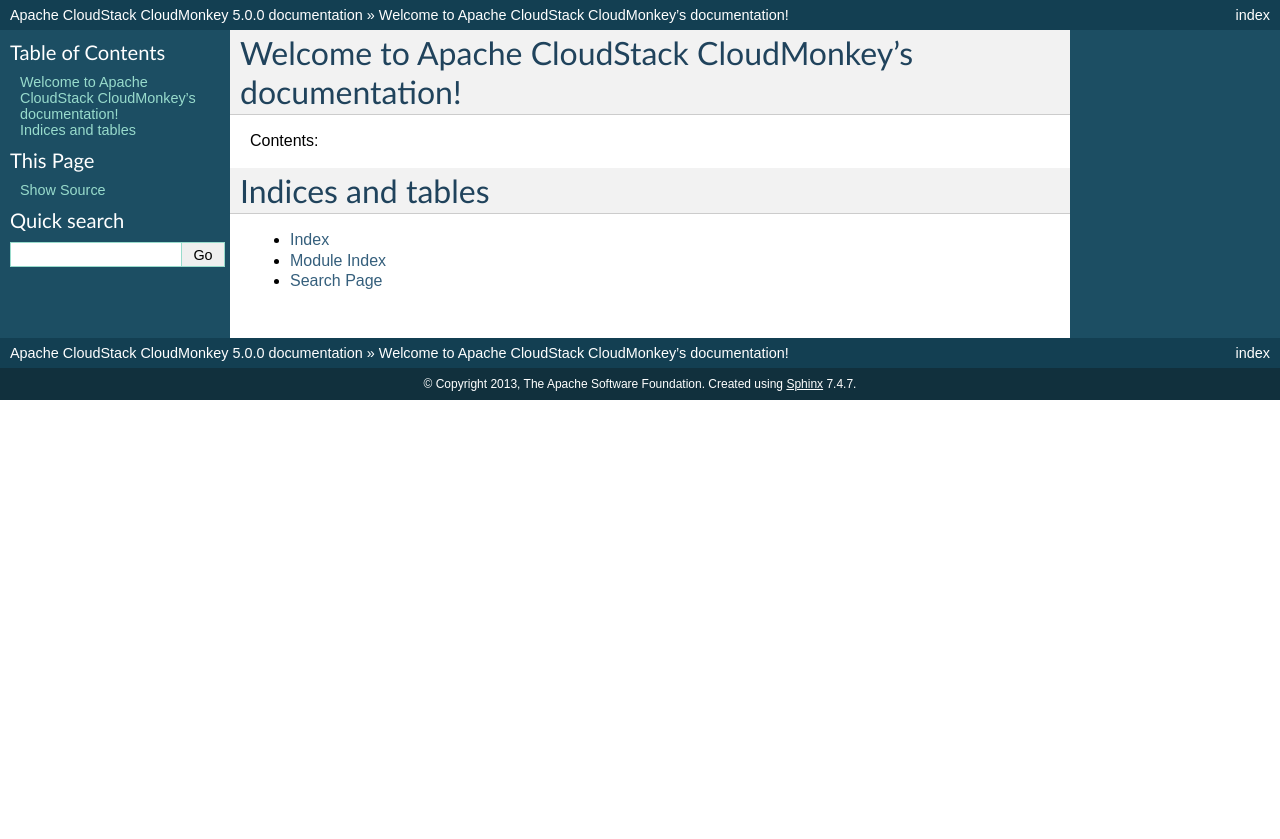
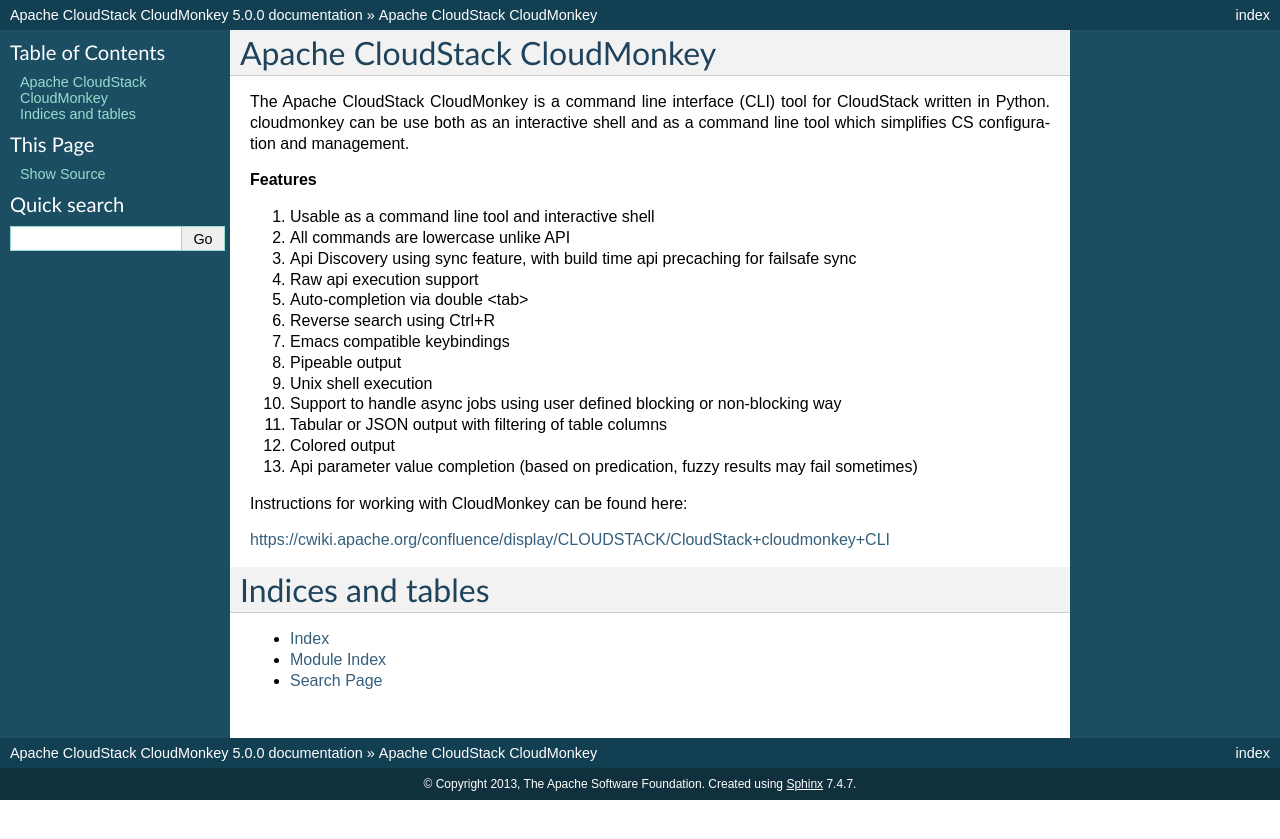
Before and after one commit to apache/cloudstack-cloudmonkey, a Sphinx documentation site: the page built from docs/source/index.rst, in a window 1280 px wide. Shown: the top 839 px of the page. Built offline with Sphinx 7.4.7, drawn with Linux system fonts in a browser that asks for light colours.

Commit message:
Adding some content to index.rst

```diff
--- a/docs/source/index.rst
+++ b/docs/source/index.rst
@@ -1,17 +1,31 @@
-.. Apache CloudStack CloudMonkey documentation master file, created by
-   sphinx-quickstart on Tue Sep 24 13:08:09 2013.
-   You can adapt this file completely to your liking, but it should at least
-   contain the root `toctree` directive.
+Apache CloudStack CloudMonkey
+=============================
 
-Welcome to Apache CloudStack CloudMonkey's documentation!
-=========================================================
+The Apache CloudStack CloudMonkey is a command line interface (CLI) tool for CloudStack written in Python. cloudmonkey
+can be use both as an interactive shell and as a command line tool which simplifies CS configuration and management.
 
-Contents:
+**Features**
+
+#. Usable as a command line tool and interactive shell
+#. All commands are lowercase unlike API
+#. Api Discovery using sync feature, with build time api precaching for failsafe sync
+#. Raw api execution support
+#. Auto-completion via double <tab>
+#. Reverse search using Ctrl+R
+#. Emacs compatible keybindings
+#. Pipeable output
+#. Unix shell execution
+#. Support to handle async jobs using user defined blocking or non-blocking way
+#. Tabular or JSON output with filtering of table columns
+#. Colored output
+#. Api parameter value completion (based on predication, fuzzy results may fail sometimes)
+
+Instructions for working with CloudMonkey can be found here:
+
+https://cwiki.apache.org/confluence/display/CLOUDSTACK/CloudStack+cloudmonkey+CLI
 
 .. toctree::
    :maxdepth: 2
-
-
 
 Indices and tables
 ==================
```
